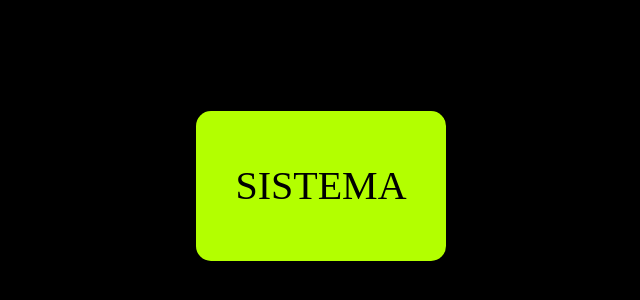
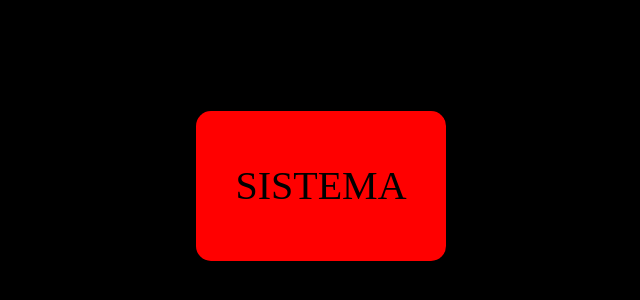
Before and after one commit to luciamorena/new1, a plain HTML site: page index.html in a window 1280 px wide. Shown: the part 222-522 px from the top of the page, without its empty margins (319-959 px from the left). Drawn offline with Linux system fonts and the light colour scheme.

Commit message:
teste 25

```diff
--- a/index.html
+++ b/index.html
@@ -18,7 +18,7 @@
         .box {
             width: 250px;
             height: 150px;
-            background-color: rgb(179, 255, 0);
+            background-color: rgb(255, 0, 0);
             text-align: center;
             line-height: 150px;
             font-size: 2.5rem;
```
